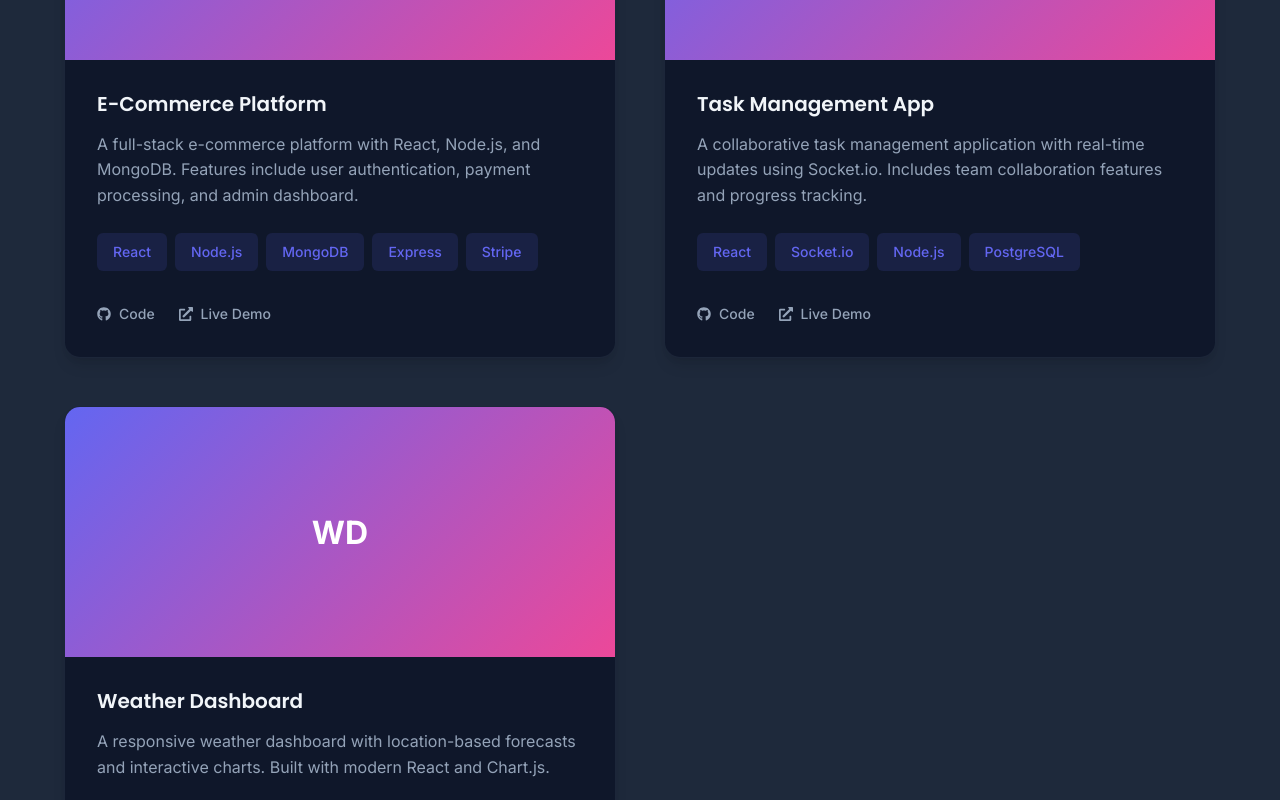
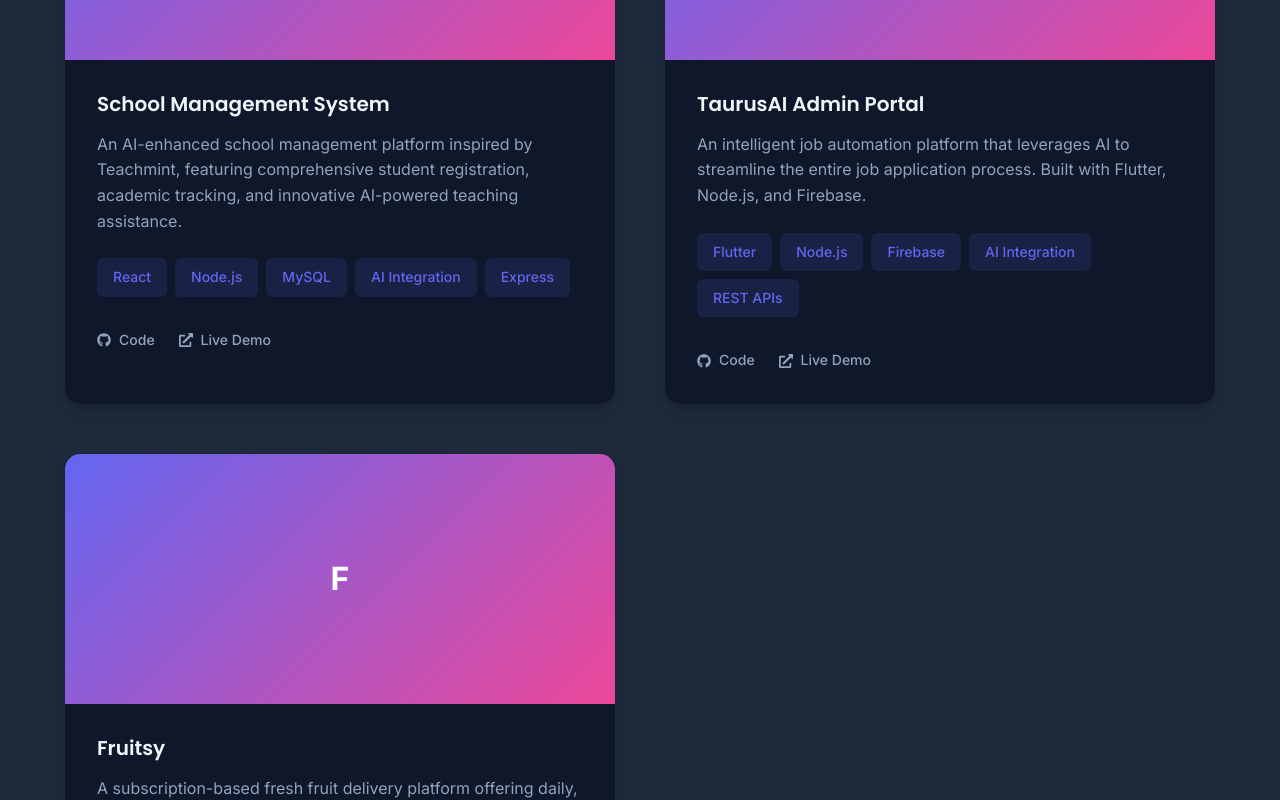
Before and after one commit to Chandu-Collab/Portfolio, a React (Create React App) app in the folder client/: page / in a window 1280 px wide. Shown: the part 1420-2220 px from the top of the page. Built offline with nearby package versions, Linux system fonts and the light colour scheme.

Commit message:
updated skill section,projects and about too

```diff
--- a/client/src/components/FeaturedProjects/FeaturedProjects.tsx
+++ b/client/src/components/FeaturedProjects/FeaturedProjects.tsx
@@ -173,32 +173,32 @@
 const mockProjects: Project[] = [
   {
     id: 1,
-    title: "E-Commerce Platform",
-    description: "A full-stack e-commerce platform with React, Node.js, and MongoDB. Features include user authentication, payment processing, and admin dashboard.",
-    technologies: ["React", "Node.js", "MongoDB", "Express", "Stripe"],
-    image: "/assets/projects/ecommerce.jpg",
-    liveUrl: "https://example.com",
-    githubUrl: "https://github.com/username/ecommerce",
+    title: "School Management System",
+    description: "An AI-enhanced school management platform inspired by Teachmint, featuring comprehensive student registration, academic tracking, and innovative AI-powered teaching assistance.",
+    technologies: ["React", "Node.js", "MySQL", "AI Integration", "Express"],
+    image: "/assets/projects/school.jpg",
+    liveUrl: "#",
+    githubUrl: "#",
     featured: true
   },
   {
     id: 2,
-    title: "Task Management App",
-    description: "A collaborative task management application with real-time updates using Socket.io. Includes team collaboration features and progress tracking.",
-    technologies: ["React", "Socket.io", "Node.js", "PostgreSQL"],
-    image: "/assets/projects/taskapp.jpg",
-    liveUrl: "https://example.com",
-    githubUrl: "https://github.com/username/taskapp",
+    title: "TaurusAI Admin Portal",
+    description: "An intelligent job automation platform that leverages AI to streamline the entire job application process. Built with Flutter, Node.js, and Firebase.",
+    technologies: ["Flutter", "Node.js", "Firebase", "AI Integration", "REST APIs"],
+    image: "/assets/projects/taurusai.jpg",
+    liveUrl: "#",
+    githubUrl: "#",
     featured: true
   },
   {
     id: 3,
-    title: "Weather Dashboard",
-    description: "A responsive weather dashboard with location-based forecasts and interactive charts. Built with modern React and Chart.js.",
-    technologies: ["React", "TypeScript", "Weather API", "Chart.js"],
-    image: "/assets/projects/weather.jpg",
-    liveUrl: "https://example.com",
-    githubUrl: "https://github.com/username/weather",
+    title: "Fruitsy",
+    description: "A subscription-based fresh fruit delivery platform offering daily, weekly, and monthly plans with customizable bowl sizes. Built with Flutter and Firebase.",
+    technologies: ["Flutter", "Firebase", "Firestore", "Real-time DB", "Push Notifications"],
+    image: "/assets/projects/fruitsy.jpg",
+    liveUrl: "#",
+    githubUrl: "#",
     featured: true
   }
 ];
--- a/client/src/components/Skills/Skills.tsx
+++ b/client/src/components/Skills/Skills.tsx
@@ -114,29 +114,53 @@
 const mockSkills: Skill[] = [
   // Frontend
   { name: "React.js", level: 90, category: "Frontend" },
+  { name: "React Native", level: 85, category: "Frontend" },
+  { name: "Next.js", level: 80, category: "Frontend" },
   { name: "HTML5", level: 95, category: "Frontend" },
   { name: "CSS3", level: 90, category: "Frontend" },
   { name: "JavaScript (ES6+)", level: 90, category: "Frontend" },
+  { name: "TypeScript", level: 85, category: "Frontend" },
   { name: "Flutter", level: 85, category: "Frontend" },
   { name: "Three.js", level: 75, category: "Frontend" },
+  { name: "TailwindCSS", level: 85, category: "Frontend" },
+  { name: "React Router", level: 90, category: "Frontend" },
+  { name: "Redux", level: 80, category: "Frontend" },
 
   // Backend
   { name: "Node.js", level: 85, category: "Backend" },
   { name: "Express.js", level: 80, category: "Backend" },
+  { name: "Python", level: 75, category: "Backend" },
+  { name: "PHP", level: 70, category: "Backend" },
+  { name: "C#", level: 70, category: "Backend" },
+  { name: ".NET", level: 70, category: "Backend" },
+  { name: "FastAPI", level: 75, category: "Backend" },
   { name: "REST APIs", level: 90, category: "Backend" },
   { name: "JWT Authentication", level: 85, category: "Backend" },
+  { name: "Socket.io", level: 80, category: "Backend" },
 
   // Database
   { name: "MySQL", level: 85, category: "Database" },
   { name: "MongoDB", level: 80, category: "Database" },
   { name: "Firebase", level: 85, category: "Database" },
-  { name: "Firestore", level: 80, category: "Database" },
+  { name: "PostgreSQL", level: 80, category: "Database" },
+  { name: "SQLite", level: 75, category: "Database" },
+  { name: "Supabase", level: 75, category: "Database" },
+  { name: "Microsoft SQL Server", level: 70, category: "Database" },
+
+  // Cloud & Deployment
+  { name: "AWS", level: 75, category: "Cloud" },
+  { name: "Azure", level: 70, category: "Cloud" },
+  { name: "Firebase Hosting", level: 85, category: "Cloud" },
+  { name: "Vercel", level: 80, category: "Cloud" },
 
   // Tools & Others
   { name: "Git & GitHub", level: 90, category: "Tools" },
-  { name: "Firebase Hosting", level: 85, category: "Tools" },
-  { name: "Vercel", level: 80, category: "Tools" },
-  { name: "Netlify", level: 80, category: "Tools" }
+  { name: "GitLab", level: 80, category: "Tools" },
+  { name: "Postman", level: 85, category: "Tools" },
+  { name: "Figma", level: 80, category: "Tools" },
+  { name: "Canva", level: 85, category: "Tools" },
+  { name: "Arduino", level: 70, category: "Tools" },
+  { name: "NPM", level: 90, category: "Tools" }
 ];
 
 const Skills: React.FC = () => {
--- a/client/src/pages/About/About.tsx
+++ b/client/src/pages/About/About.tsx
@@ -343,7 +343,7 @@
               <StatLabel>Years Experience</StatLabel>
             </StatItem>
             <StatItem>
-              <StatNumber>5+</StatNumber>
+              <StatNumber>40+</StatNumber>
               <StatLabel>Technologies</StatLabel>
             </StatItem>
           </StatsContainer>
```
Also changed, not shown: 1 other file (tests, documents, lock files or other folders).
